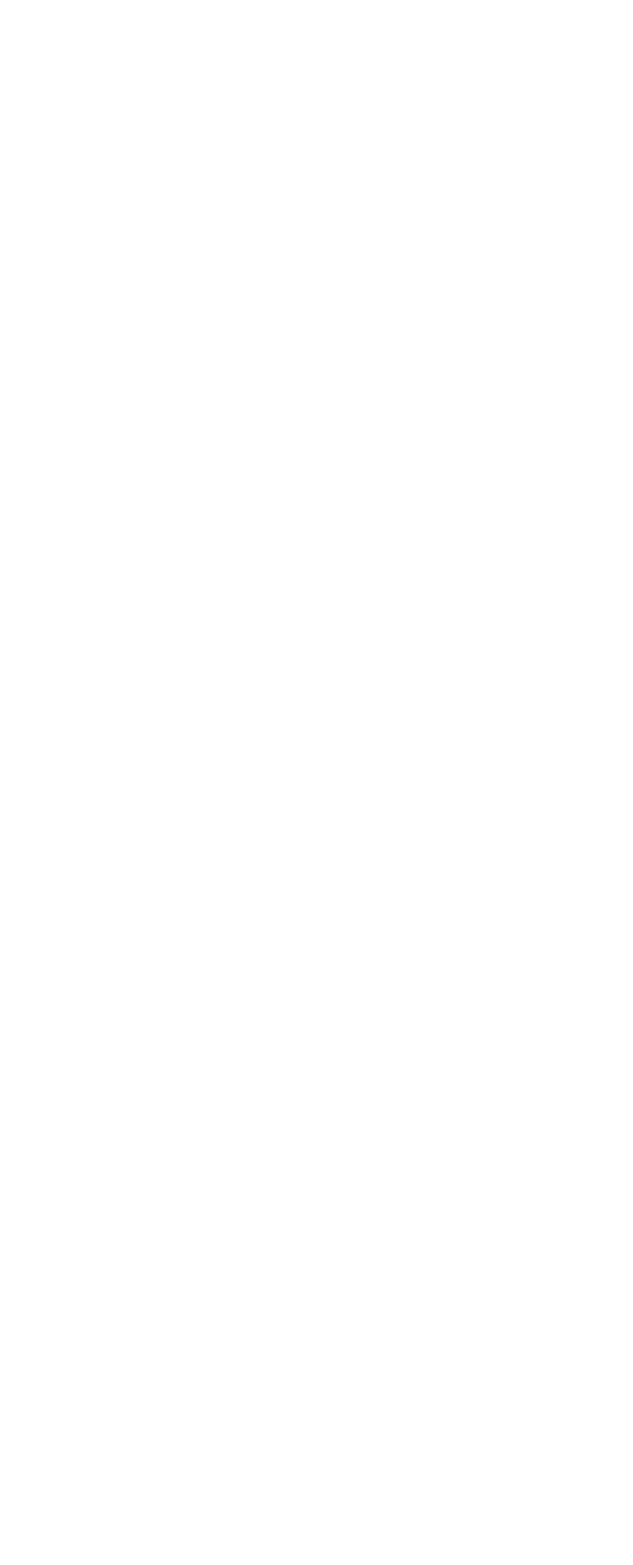
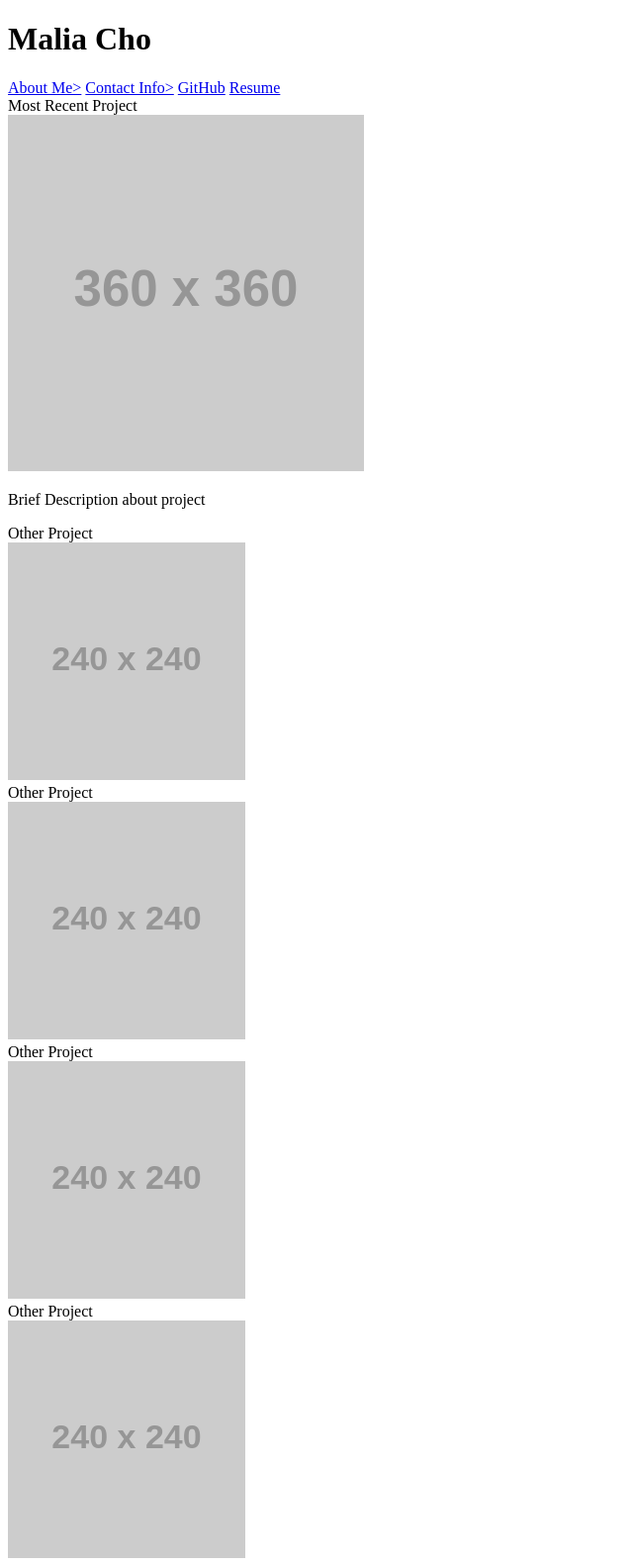
Before and after one commit to maliacho/portfolio-demo, a plain HTML site: page index.html in a window 1280 px wide. Shown: the top 1581 px of the page at 99% size, without its empty margins (0-640 px from the left). Before the commit the page ends 800 px from the top, so only its background shows below. Drawn offline with Linux system fonts and the light colour scheme; placeholder pictures from the web are drawn by us.

Commit message:
updated HTML with basic structure of webpage

```diff
--- a/index.html
+++ b/index.html
@@ -4,9 +4,52 @@
     <meta charset="UTF-8">
     <meta name="viewport" content="width=device-width, initial-scale=1.0">
     <link rel="stylesheet" href="./assets/style.css">
-    <title>Document</title>
+    <title>Malia's Portfolio</title>
 </head>
+
 <body>
+    <header>
+        <h1>Malia Cho</h1>
+        <nav>
+            <a href="#">About Me></a>
+            <a href="#">Contact Info></a>
+            <a href="#">GitHub</a>
+            <a href="#">Resume</a>
+        </nav>
+    </header>
+
+    <main>
+        <div>
+            <section>
+                <header>Most Recent Project</header>
+                <img src="http://via.placeholder.com/360x360" alt="Placeholder Image"/>
+                <p>Brief Description about project</p>
+            </section>
+
+            <section>
+                <header>Other Project</header>
+                <img src="http://via.placeholder.com/240x240" alt="placeholder image"/>
+            </section>
+
+            <section>
+                <header>Other Project</header>
+                <img src="http://via.placeholder.com/240x240" alt="placeholder image"/>
+            </section>
+
+            <section>
+                <header>Other Project</header>
+                <img src="http://via.placeholder.com/240x240" alt="placeholder image"/>
+            </section>
+
+            <section>
+                <header>Other Project</header>
+                <img src="http://via.placeholder.com/240x240" alt="placeholder image"/>
+            </section>
+        </div>
+    </main>
+<footer>
+    <h3> Malia Cho 2023</h3>
+</footer>
 
 </body>
 </html>
```
